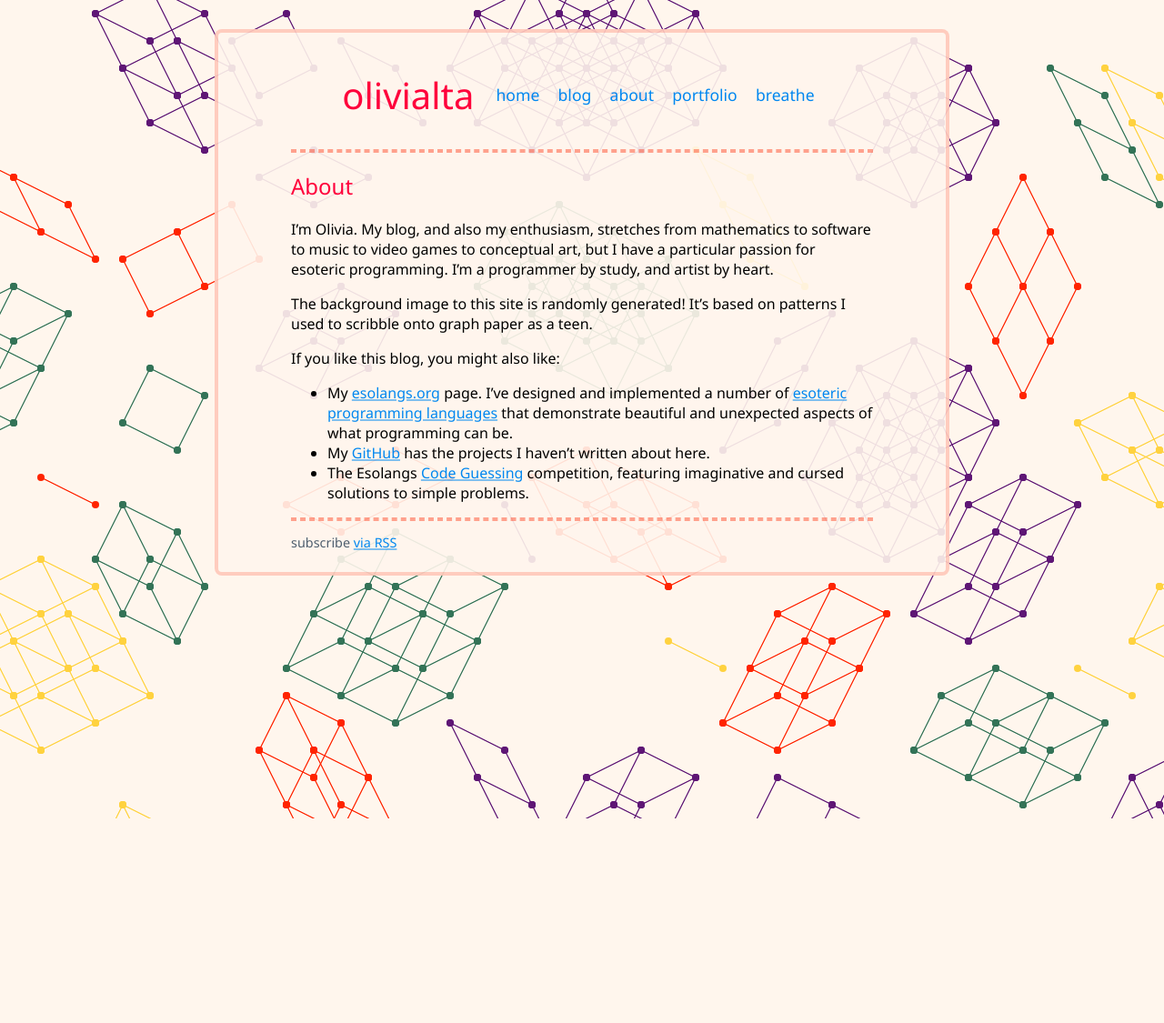
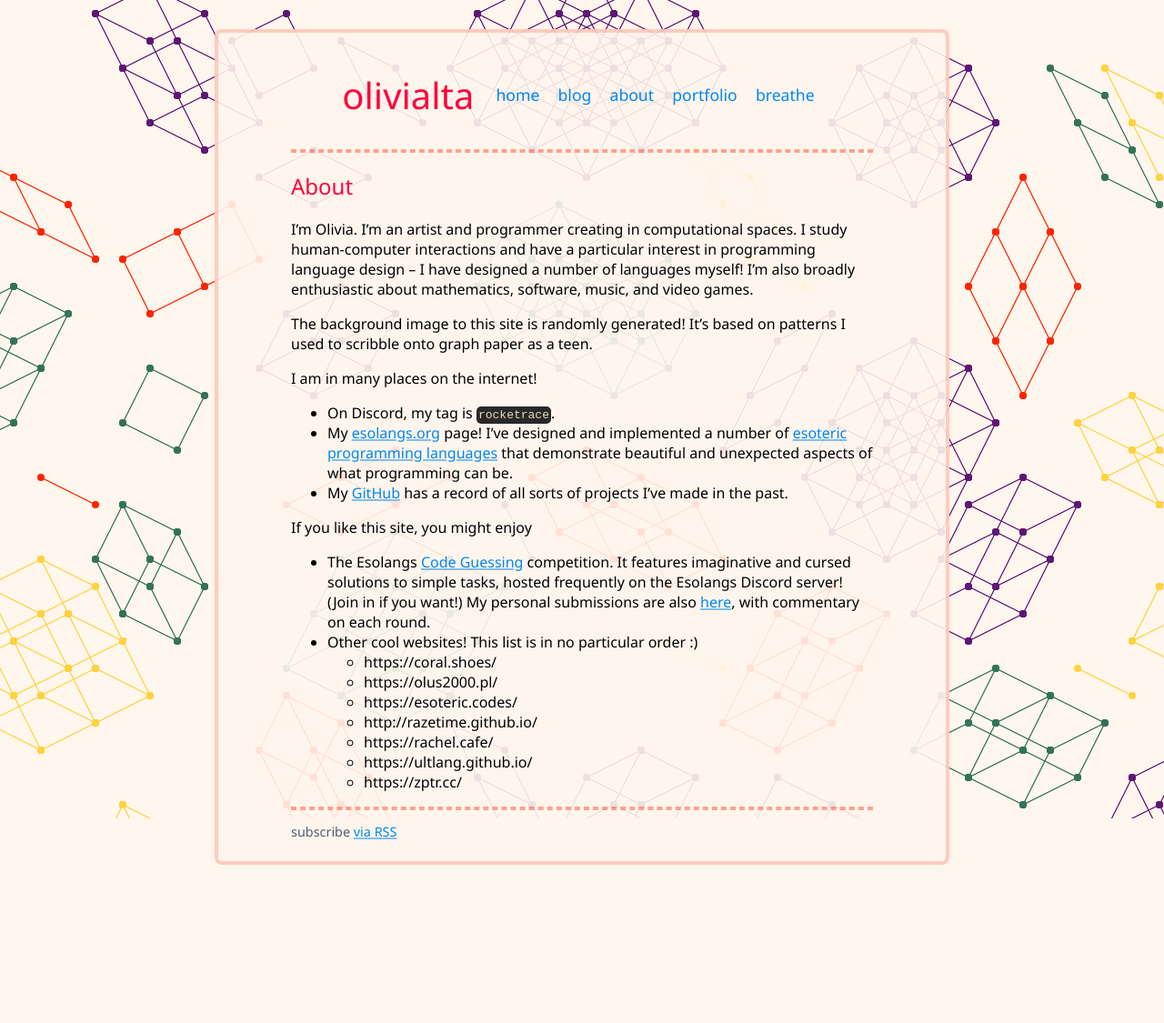
Before and after one commit to RocketRace/rocketrace.github.io, a Jekyll site: the page built from about.md, in a window 1280 px wide. Shown: the whole page at 91% size. Built offline with Jekyll 4.4.1, drawn with Linux system fonts in a browser that asks for light colours.

Commit message:
Update about.md

```diff
--- a/about.md
+++ b/about.md
@@ -4,21 +4,37 @@ title: About
 permalink: /about
 ---
 
-I'm Olivia. My blog, and also my enthusiasm, stretches from mathematics to
-software to music to video games to conceptual art, but I have a particular passion
-for esoteric programming. I'm a programmer by study, and artist by heart.
+I'm Olivia. I'm an artist and programmer creating in computational spaces.
+I study human-computer interactions and have a particular interest in
+programming language design -- I have designed a number of languages myself!
+I'm also broadly enthusiastic about mathematics, software, music, and video games.
 
 The background image to this site is randomly generated! It's based on patterns I
 used to scribble onto graph paper as a teen.
 
-If you like this blog, you might also like:
-* My [esolangs.org][my esolangs] page. I've designed and implemented a number of
+I am in many places on the internet!
+* On Discord, my tag is `rocketrace`.
+* My [esolangs.org][my esolangs] page! I've designed and implemented a number of
   [esoteric programming languages][esolangs] that demonstrate beautiful and unexpected
   aspects of what programming can be.
-* My [GitHub][github] has the projects I haven't written about here.
-* The Esolangs [Code Guessing][code guessing] competition, featuring imaginative and cursed solutions to simple problems.
+* My [GitHub][github] has a record of all sorts of projects I've made in the past.
+
+If you like this site, you might enjoy
+* The Esolangs [Code Guessing][code guessing] competition. It features imaginative
+  and cursed solutions to simple tasks, hosted frequently on the Esolangs Discord server!
+  (Join in if you want!) My personal submissions are also [here][my cg], with commentary
+  on each round.
+* Other cool websites! This list is in no particular order :)
+  * https://coral.shoes/
+  * https://olus2000.pl/
+  * https://esoteric.codes/
+  * http://razetime.github.io/
+  * https://rachel.cafe/
+  * https://ultlang.github.io/
+  * https://zptr.cc/
 
 [my esolangs]: https://esolangs.org/wiki/User:RocketRace
 [esolangs]: https://en.wikipedia.org/wiki/Esoteric_programming_language
 [github]: https://github.com/RocketRace
 [code guessing]: https://cg.esolangs.gay
+[my cg]: https://github.com/RocketRace/code-guessing
```
